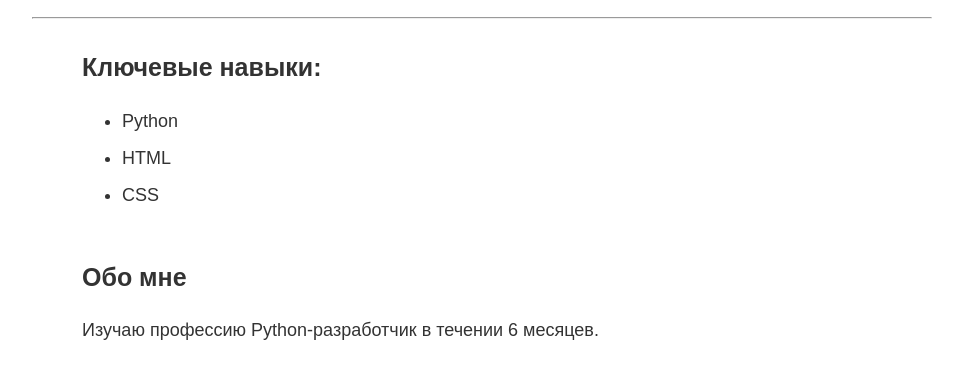
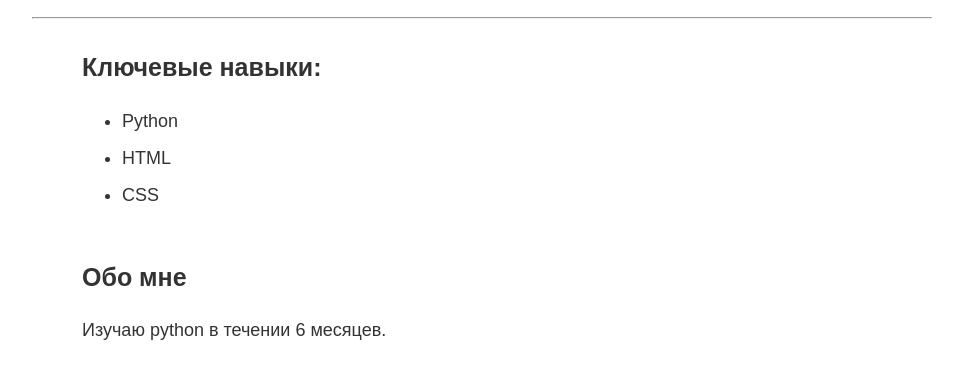
Before and after one commit to ReYaNOW/ReYaNOW.github.io, a plain HTML site: page index.html in a window 1280 px wide. Shown: the part 201-580 px from the top of the page, without its empty margins (158-1121 px from the left). Drawn offline with Linux system fonts and the light colour scheme.

Commit message:
change <p>

```diff
--- a/index.html
+++ b/index.html
@@ -26,7 +26,7 @@
 
     <section>
       <h2>Обо мне</h2>
-      <p>Изучаю профессию Python-разработчик в течении 6 месяцев.</p>
+      <p>Изучаю python в течении 6 месяцев.</p>
     </section>
   </main>
 </body>
```
